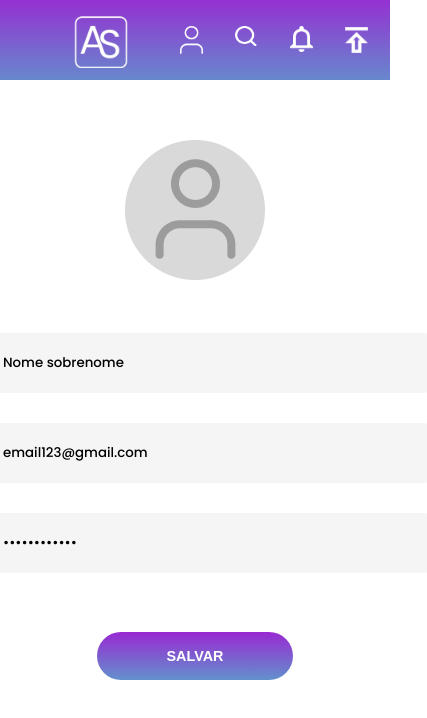
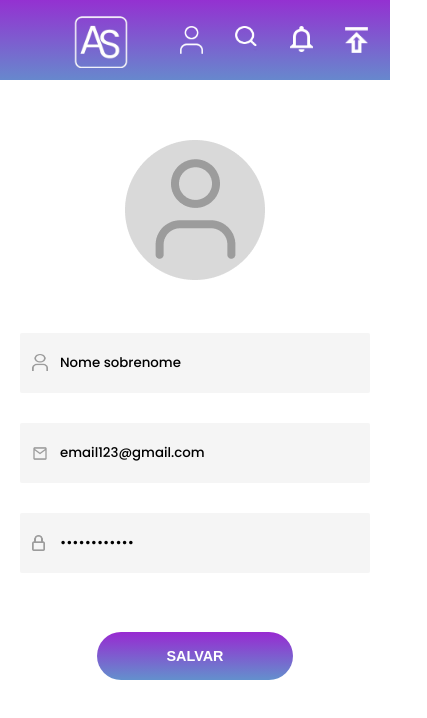
Before and after one commit to evellyn489/AmbrosioSocial, a React (Vite) app: page /editardados in a window 390 px wide. Shown: the top 718 px of the page, 427 px wide, since content can reach past the window. Built offline with nearby package versions, Linux system fonts and the light colour scheme.

Commit message:
Responsividade do componente de input

```diff
--- a/src/components/Input/Input.module.scss
+++ b/src/components/Input/Input.module.scss
@@ -29,3 +29,21 @@ input#user {
 input#email, input#email2, input#password, input#password2, input#user, input#password3 {
     background-color: #F5F5F5;
 }
+
+@media(max-width: 495px){
+    .input {
+        width: 350px;
+    }
+}
+
+@media(max-width: 370px){
+    .input{
+        width: 300px;
+    }
+}
+
+@media(max-width: 340px){
+    .input{
+        width: 200px;
+    }
+}
--- a/src/pages/EditarDados/EditarDados.tsx
+++ b/src/pages/EditarDados/EditarDados.tsx
@@ -37,9 +37,9 @@ export function EditarDados() {
                                 <span className={styles.photoAtualization}>Atualizar foto de perfil</span>
                             )
                         }
-                    </button>
+                </button>
 
-                    <DadosInput onSubmit={editData} defaultValues={{ user: currentName, email2: currentEmail, password2: currentPassword } } buttonName="SALVAR" />
+                <DadosInput onSubmit={editData} defaultValues={{ user: currentName, email2: currentEmail, password2: currentPassword } } buttonName="SALVAR"/>
             </div>
         </div>
     );
```
